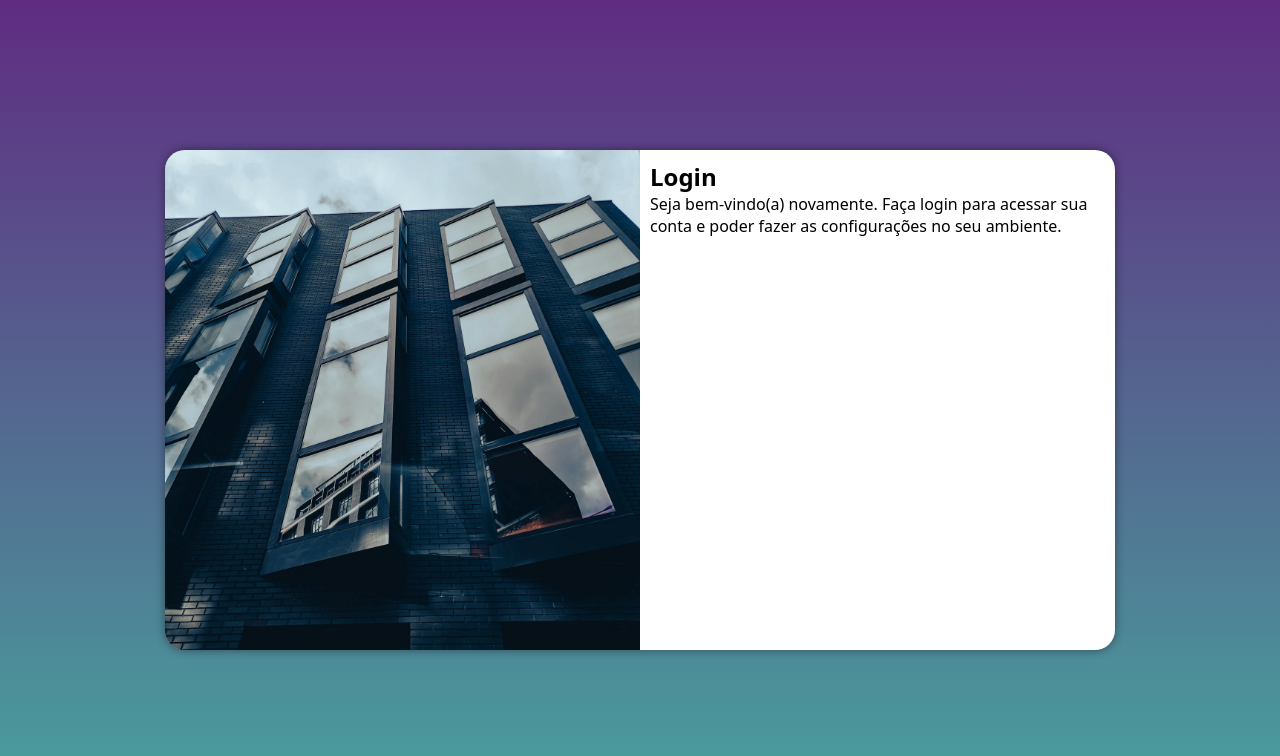
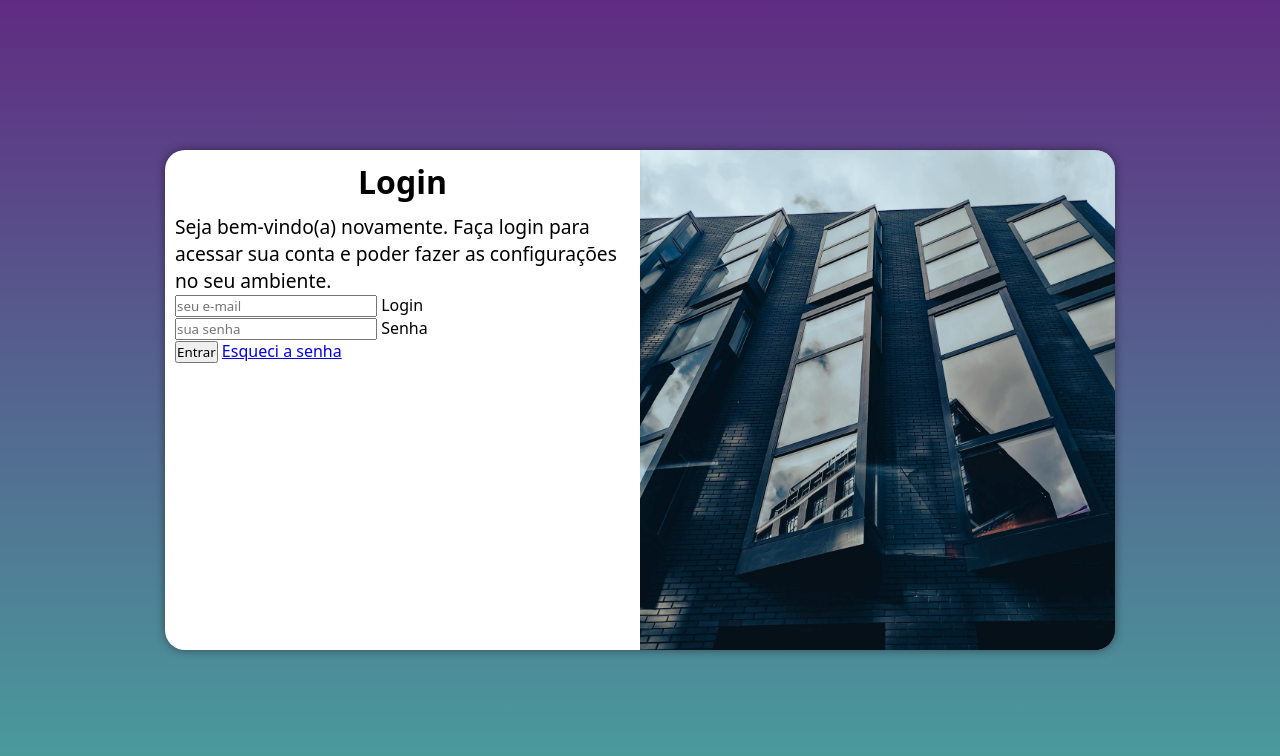
Before and after one commit to guilhermepereru/projet-login, a plain HTML site: page index.html in a window 1280 px wide. Drawn offline with Linux system fonts and the light colour scheme.

Commit message:
adicionei o formulário

```diff
--- a/estilos/media-query.css
+++ b/estilos/media-query.css
@@ -33,13 +33,21 @@
     }
 
     section#login > div#imagem {
-        float: left;
+        float: right;
         width: 50%;
         height: 100%;
     }
 
     section#login > div#formulario {
-        float: right;
+        float: left;
         width: 50%;
     }
+
+    div#formulario > h1 {
+    font-size: 2em;
+    }
+
+    div#formulario > p {
+    font-size: 1.2em;
+    }
 }
--- a/estilos/style.css
+++ b/estilos/style.css
@@ -54,3 +54,12 @@
     display: block;
     padding: 10px;
 }
+
+div#formulario > h1 {
+    text-align: center;
+    margin-bottom: 10px
+}
+
+div#formulario > p {
+    font-size: 0.8em;
+}
--- a/index.html
+++ b/index.html
@@ -17,9 +17,23 @@
         <div id="formulario">
             <h1>Login</h1>
             <p>Seja bem-vindo(a) novamente. Faça login para acessar sua conta e poder fazer as configurações no seu ambiente.</p>
+
             <form action="login.php" method="post">
 
+                <div class="campo">
+                    <input type="email" name="login" id="ilogin" placeholder="seu e-mail" autocomplete="email" required maxlength="30">
+                    <label for="ilogin">Login</label>
+                </div>
+
+                <div class="campo">
+                    <input type="password" name="senha" id="isenha" placeholder="sua senha" autocomplete="current-password" required minlength="8" maxlength="20">
+                    <label for="isenha">Senha</label>
+                </div>
+
+                <input type="submit" value="Entrar">
+                <a href="esqueci.html">Esqueci a senha</a>
             </form>
+
         </div>
     </section>
    </main>
```
